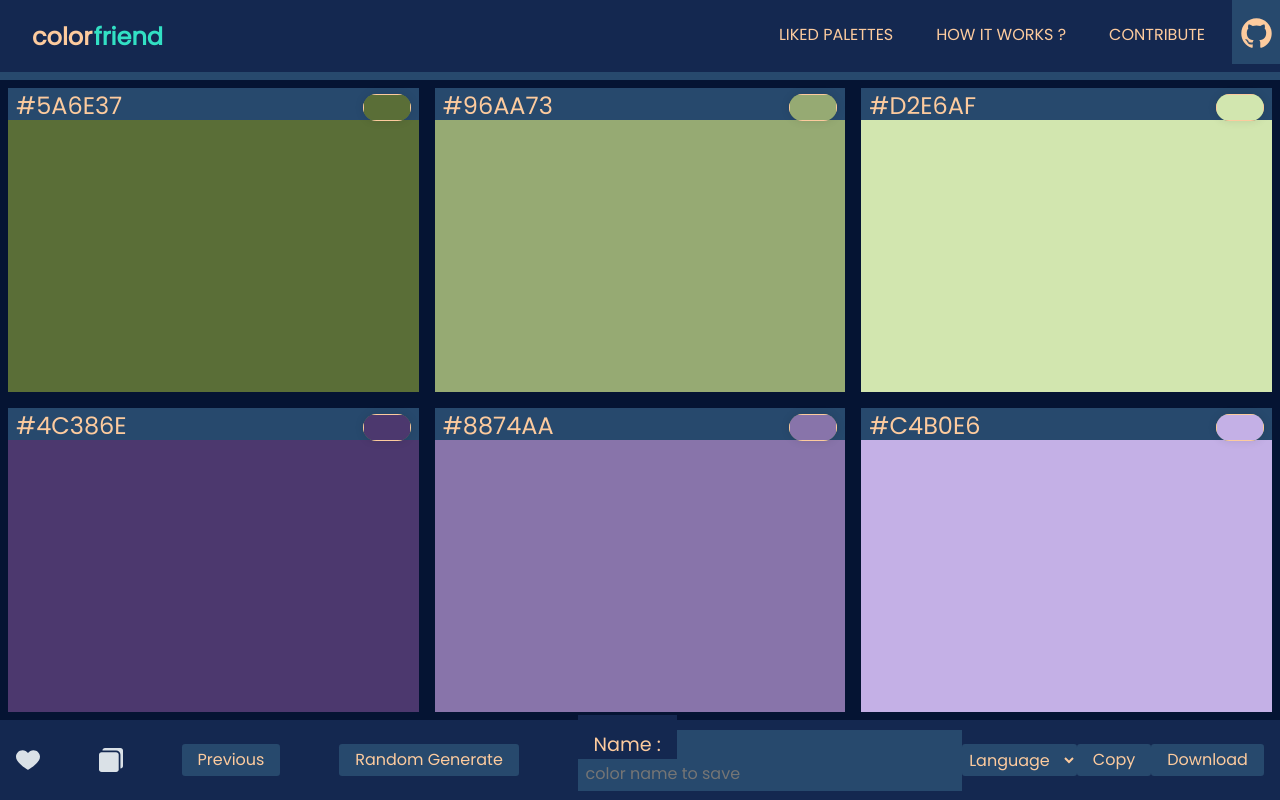
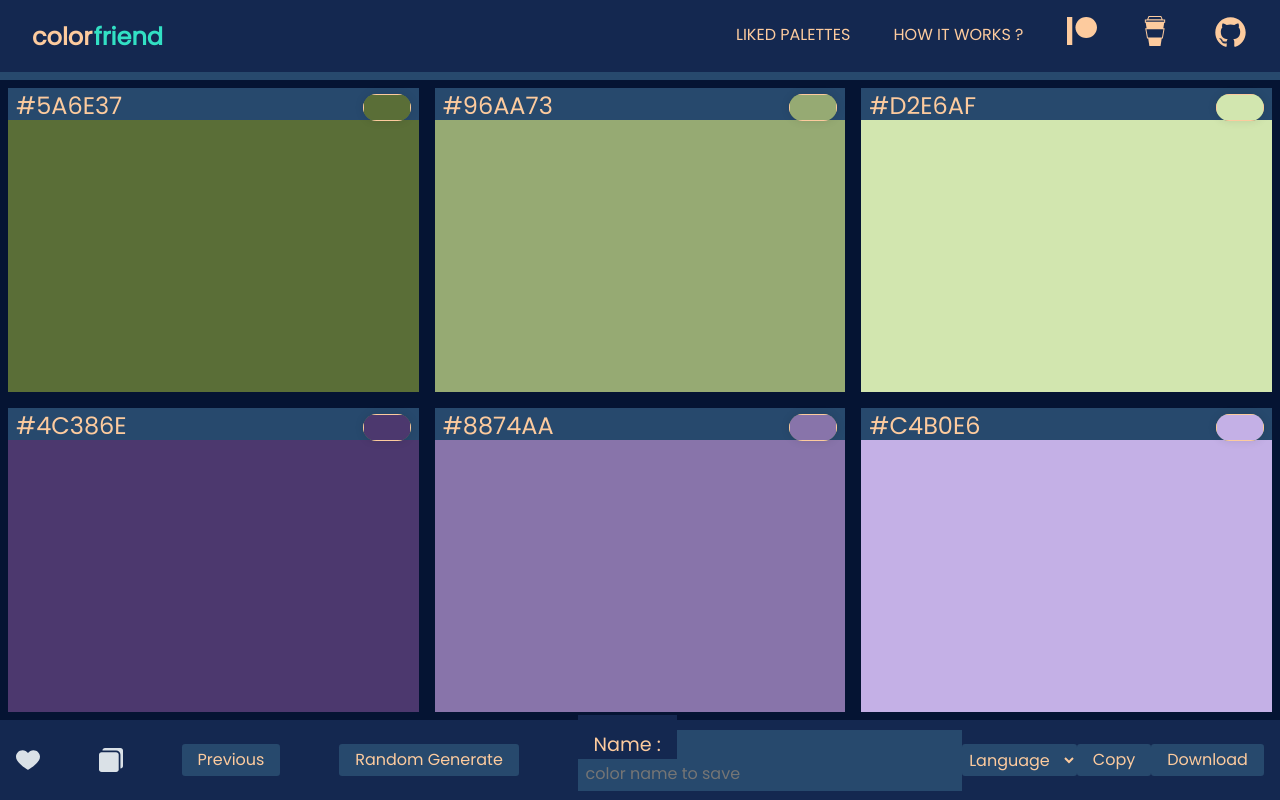
Before and after one commit to wahidzzz/colorfriend, a Vue app: page / in a window 1280 px wide. Built offline with nearby package versions, Linux system fonts and the light colour scheme; what vue-clipboard2, vue-toasted would draw is missing.

Commit message:
added patreon and coffe and github links

```diff
--- a/src/components/headerNav.vue
+++ b/src/components/headerNav.vue
@@ -6,17 +6,31 @@
     </div>
     <div id="navLinks">
       <div>
-        <a href="#">Liked Palettes</a>
+        <a href="./liked-palettes">Liked Palettes</a>
       </div>
       <div>
-        <a href="#">How it works ?</a>
+        <a href="./how-it-works">How it works ?</a>
       </div>
       <div>
-        <a href="#">Contribute</a>
+        <a href="https://www.patreon.com/wahid_zzz" target="_blank">
+          <img src="../assets/patreon.svg" alt="patreon" title="support me on patreon" width="30" />
+        </a>
       </div>
-    </div>
-    <div id="box">
-      <img src="../assets/github.svg" alt="github" width="35" />
+      <div>
+        <a href="https://www.buymeacoffee.com/wahidzzz">
+          <img
+            src="../assets/buymeacoffee.svg"
+            alt="buy me a coffee"
+            title="buy me a coffee"
+            width="30"
+          />
+        </a>
+      </div>
+      <div>
+        <a href="https://github.com/wahidzzz/colorfriend" target="_blank" class="github">
+          <img src="../assets/github.svg" alt="github" width="35" title="contribute on gitub" />
+        </a>
+      </div>
     </div>
   </div>
 </template>
@@ -41,9 +55,13 @@ export default {
   top: 0;
 }
 #navLinks {
+  position: absolute;
+  right: -8rem;
   display: flex;
   width: 40vw;
-  justify-content: space-evenly;
+  margin-right: 10rem;
+  justify-content: space-between;
+  align-items: center;
   background-color: transparent;
   text-transform: uppercase;
 }
@@ -57,13 +75,10 @@ a {
   transition: border 0.5s ease-in-out;
 }
 #navLinks div:hover,
-div:focus,
-a:hover,
-a:focus {
+div:focus {
   border-bottom: 0.2rem solid var(--accent-color);
 }
-#navLinks div:active,
-a:active {
+#navLinks div:active {
   border-bottom: 0.1rem solid var(--extra-color);
 }
 #logo {
@@ -78,21 +93,18 @@ a:active {
   text-transform: lowercase;
   margin-left: -0.3rem;
 }
-#box {
-  position: absolute;
-  top: 0;
-  right: 0;
-  width: 3rem;
-  height: 4rem;
-  background-color: var(--light-color);
-  display: flex;
-  align-items: center;
-  justify-content: center;
+img {
+  background-color: transparent;
 }
 @media only screen and (max-width: 768px) {
   #headerNav {
     display: flex;
     flex-direction: column;
+    height: 20vh;
+    justify-content: space-between;
+  }
+  #navLinks {
+    display: flex;
   }
 }
 </style>
```
Also changed, not shown: src/assets/buymeacoffee.svg (added), src/assets/patreon.svg (added).
